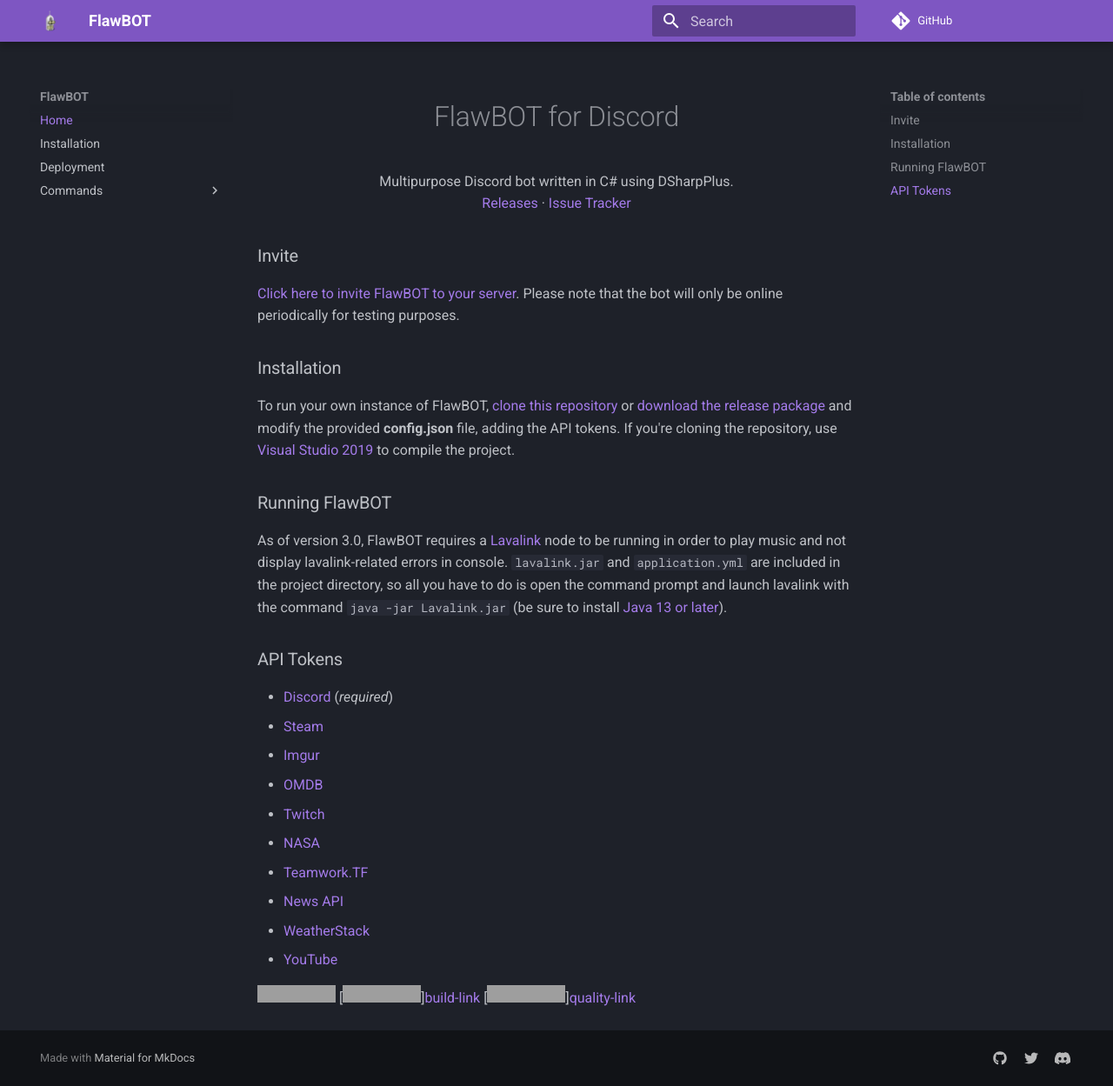
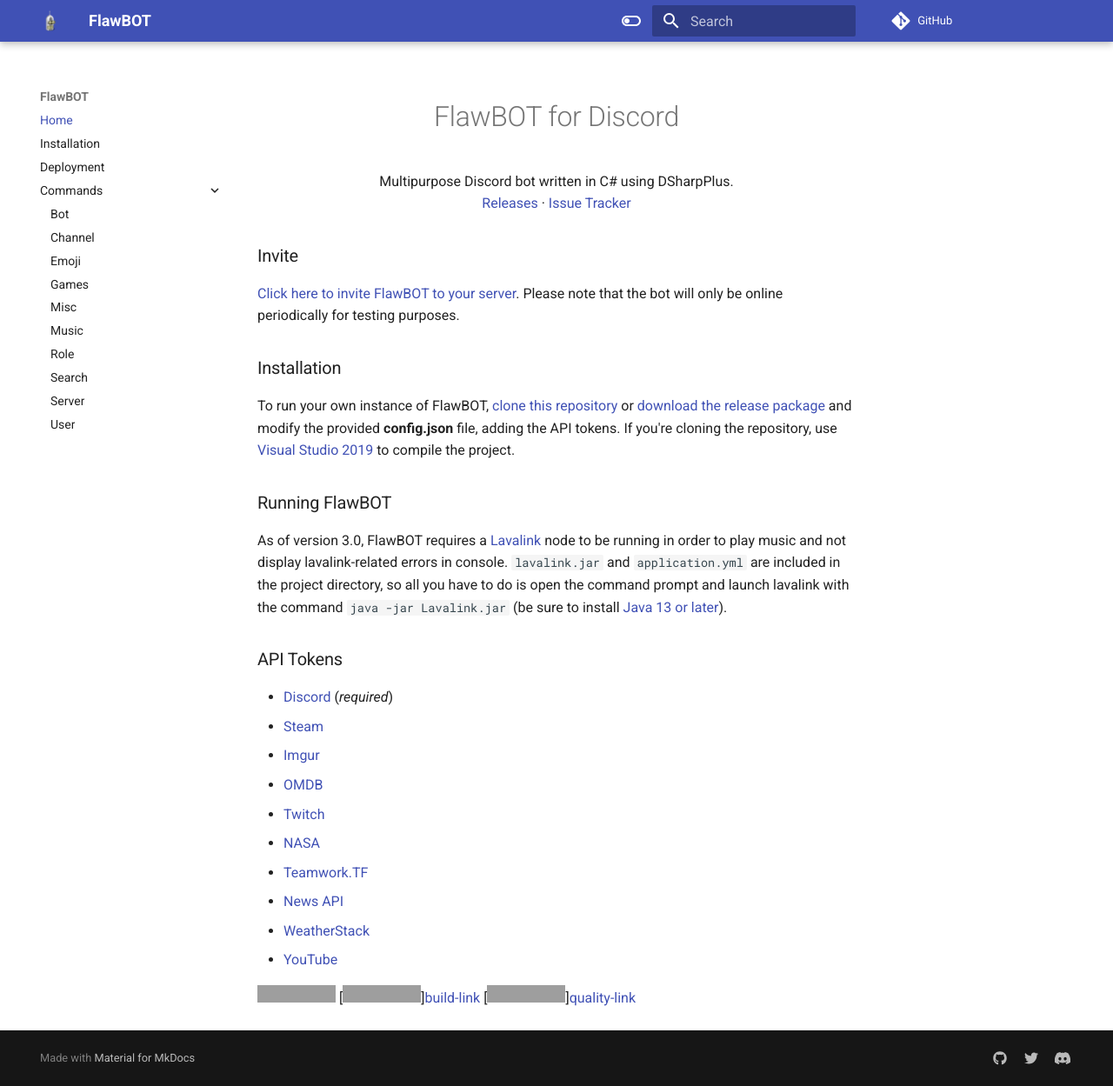
Before and after one commit to CriticalFlaw/FlawBOT, an MkDocs documentation site: the page built from docs/index.md, in a window 1280 px wide and 1249 px high. Shown: the whole window at 87% size. Built offline with MkDocs 1.6.1 and Material for MkDocs 9.7.7, drawn with Linux system fonts in a browser that asks for light colours; comment, search, counter and statistics services are not loaded; grey boxes are pictures that could not be loaded.

Commit message:
Update mkdocs.yml
Updated documentation styling.

```diff
--- a/mkdocs.yml
+++ b/mkdocs.yml
@@ -5,10 +5,21 @@ theme:
     name: material
     logo: resources/favicon.ico
     favicon: resources/favicon.ico
+    features:
+        - navigation.expand
     palette:
-        scheme: slate
-        primary: deep purple
-        accent: orange
+        - scheme: default
+          primary: indigo
+          accent: amber
+          toggle:
+            icon: material/toggle-switch-off-outline
+            name: Switch to dark mode
+        - scheme: slate
+          primary: amber
+          accent: orange
+          toggle:
+            icon: material/toggle-switch
+            name: Switch to light mode
 repo_name: GitHub
 site_url: https://www.flawbot.criticalflaw.ca/
 repo_url: https://github.com/CriticalFlaw/FlawBOT/
@@ -27,9 +38,13 @@ nav:
         - Search: 'cmd/search.md'
         - Server: 'cmd/server.md'
         - User: 'cmd/user.md'
+hide:
+    - toc
 markdown_extensions:
     - admonition
     - pymdownx.superfences
+    - toc:
+        toc_depth: 0
 plugins:
     - search
     - git-revision-date-localized:
```
